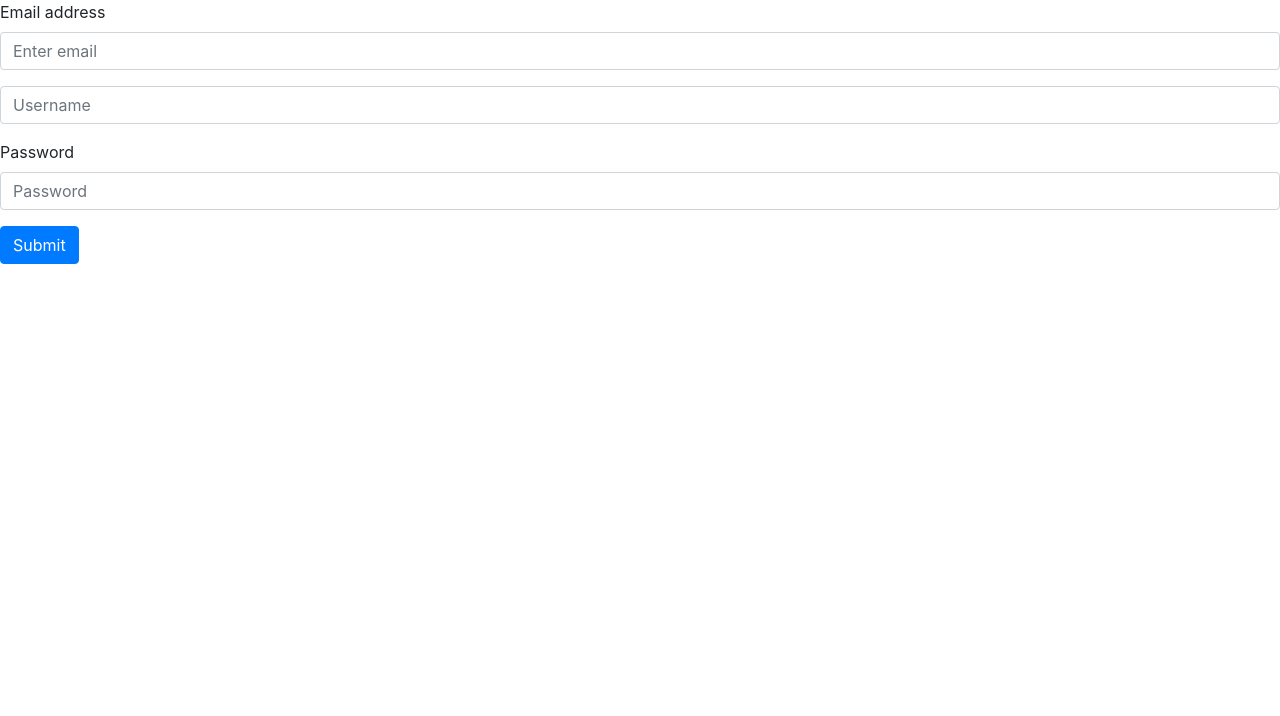
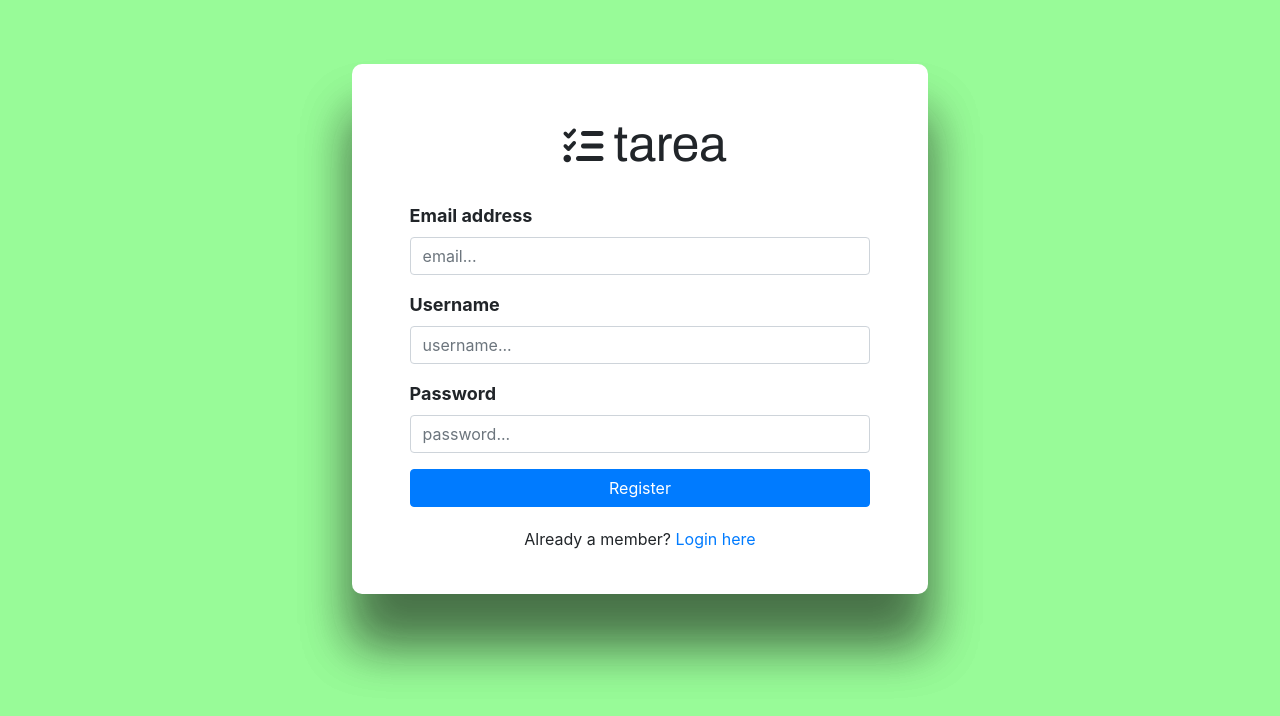
Before and after one commit to thesamiroli/tarea-frontend, a React (Create React App) app: page /register in a window 1280 px wide. Shown: the top 716 px of the page. Built offline with nearby package versions, Linux system fonts and the light colour scheme.

Commit message:
styled login and register pages, added logo

```diff
--- a/public/index.html
+++ b/public/index.html
@@ -10,6 +10,10 @@
       content="Web site created using create-react-app"
     />
     <link rel="apple-touch-icon" href="%PUBLIC_URL%/logo192.png" />
+    <link
+      href="https://fonts.googleapis.com/css?family=Archivo&display=swap"
+      rel="stylesheet"
+    />
     <link
       rel="stylesheet"
       href="https://maxcdn.bootstrapcdn.com/bootstrap/4.3.1/css/bootstrap.min.css"
--- a/src/App.css
+++ /dev/null
@@ -1,38 +0,0 @@
-.App {
-  text-align: center;
-}
-
-.App-logo {
-  height: 40vmin;
-  pointer-events: none;
-}
-
-@media (prefers-reduced-motion: no-preference) {
-  .App-logo {
-    animation: App-logo-spin infinite 20s linear;
-  }
-}
-
-.App-header {
-  background-color: #282c34;
-  min-height: 100vh;
-  display: flex;
-  flex-direction: column;
-  align-items: center;
-  justify-content: center;
-  font-size: calc(10px + 2vmin);
-  color: white;
-}
-
-.App-link {
-  color: #61dafb;
-}
-
-@keyframes App-logo-spin {
-  from {
-    transform: rotate(0deg);
-  }
-  to {
-    transform: rotate(360deg);
-  }
-}
--- a/src/App.js
+++ b/src/App.js
@@ -1,4 +1,4 @@
-import "./App.css";
+import "./styles/App.css";
 import "bootstrap/dist/css/bootstrap.min.css";
 import React, { Component } from "react";
 import { BrowserRouter as Router, Switch, Route } from "react-router-dom";
--- a/src/routes/Login.js
+++ b/src/routes/Login.js
@@ -1,6 +1,8 @@
 import React, { Component } from "react";
 import { Button, Form } from "react-bootstrap";
 import axios from "../config/axios";
+import "../styles/App.css";
+import { Link } from "react-router-dom";
 
 export class Login extends Component {
   constructor() {
@@ -39,12 +41,16 @@ export class Login extends Component {
   render() {
     return (
       <div className="login-container">
+        <div className="login-card">
+          <div className="logo-holder">
+            <i class="fas fa-tasks logo-icon"></i>tarea
+          </div>
           <Form>
             <Form.Group controlId="email">
               <Form.Label>Email address</Form.Label>
               <Form.Control
                 type="email"
-              placeholder="Enter email"
+                placeholder="email..."
                 value={this.state.email}
                 onChange={this.onChangeHandler}
               />
@@ -57,7 +63,7 @@ export class Login extends Component {
               <Form.Label>Password</Form.Label>
               <Form.Control
                 type="password"
-              placeholder="Password"
+                placeholder="password..."
                 value={this.state.password}
                 onChange={this.onChangeHandler}
               />
@@ -65,13 +71,21 @@ export class Login extends Component {
                 {this.state.passwordErrorMessage}
               </Form.Control.Feedback>
             </Form.Group>
-          <Button variant="primary" type="submit" onClick={this.onSubmitClick}>
-            Submit
+            <Button
+              variant="primary"
+              type="submit"
+              onClick={this.onSubmitClick}
+            >
+              Login
             </Button>
             <Form.Control.Feedback type="invalid">
               Something went wrong. Please try again.
             </Form.Control.Feedback>
           </Form>
+          <div className="register-link">
+            New here? <Link to="/register">Register Now</Link>
+          </div>
+        </div>
       </div>
     );
   }
--- a/src/routes/Register.js
+++ b/src/routes/Register.js
@@ -1,6 +1,8 @@
 import React, { Component } from "react";
 import { Button, Form } from "react-bootstrap";
 import axios from "../config/axios";
+import "../styles/App.css";
+import { Link } from "react-router-dom";
 
 export class Register extends Component {
   constructor() {
@@ -41,12 +43,16 @@ export class Register extends Component {
   render() {
     return (
       <div className="register-container">
+        <div className="register-card">
+          <div className="logo-holder">
+            <i class="fas fa-tasks logo-icon"></i>tarea
+          </div>
           <Form>
             <Form.Group controlId="email">
               <Form.Label>Email address</Form.Label>
               <Form.Control
                 type="email"
-              placeholder="Enter email"
+                placeholder="email..."
                 value={this.state.email}
                 onChange={this.onChangeHandler}
               />
@@ -56,9 +62,10 @@ export class Register extends Component {
             </Form.Group>
 
             <Form.Group controlId="username">
+              <Form.Label>Username</Form.Label>
               <Form.Control
                 type="text"
-              placeholder="Username"
+                placeholder="username..."
                 value={this.state.username}
                 onChange={this.onChangeHandler}
               />
@@ -71,15 +78,23 @@ export class Register extends Component {
               <Form.Label>Password</Form.Label>
               <Form.Control
                 type="password"
-              placeholder="Password"
+                placeholder="password..."
                 value={this.state.password}
                 onChange={this.onChangeHandler}
               />
             </Form.Group>
-          <Button variant="primary" type="submit" onClick={this.onSubmitClick}>
-            Submit
+            <Button
+              variant="primary"
+              type="submit"
+              onClick={this.onSubmitClick}
+            >
+              Register
             </Button>
           </Form>
+          <div className="login-link">
+            Already a member? <Link to="/login"> Login here </Link>
+          </div>
+        </div>
       </div>
     );
   }
--- /dev/null
+++ b/src/styles/App.css
@@ -0,0 +1,53 @@
+* {
+  margin: 0;
+  padding: 0;
+  box-sizing: border-box;
+}
+
+.login-container,
+.register-container {
+  background-color: #98fb98;
+  height: 100vh;
+  padding: 5%;
+}
+
+.login-card,
+.register-card {
+  border-radius: 10px;
+  margin: 0px auto;
+  width: 50%;
+  background-color: white;
+  box-shadow: 0 50px 50px rgba(13, 13, 14, 0.35),
+    0 50px 50px rgba(13, 13, 14, 0.35);
+  padding: 2% 5%;
+  margin-bottom: 30px;
+  font-weight: bold;
+  font-size: 18px;
+}
+
+button {
+  width: 100%;
+  text-align: center;
+}
+
+.login-link,
+.register-link {
+  font-size: 16px;
+  font-weight: normal;
+  margin: 20px 0;
+  text-align: center;
+  width: 100%;
+}
+
+.logo-holder {
+  margin: 20px auto;
+  font-size: 50px;
+  width: 100%;
+  text-align: center;
+  font-family: Archivo, serif;
+}
+
+.logo-icon {
+  font-size: 40px;
+  margin: 0px 10px;
+}
```
Lines whose indentation alone changed are shown as unchanged.
